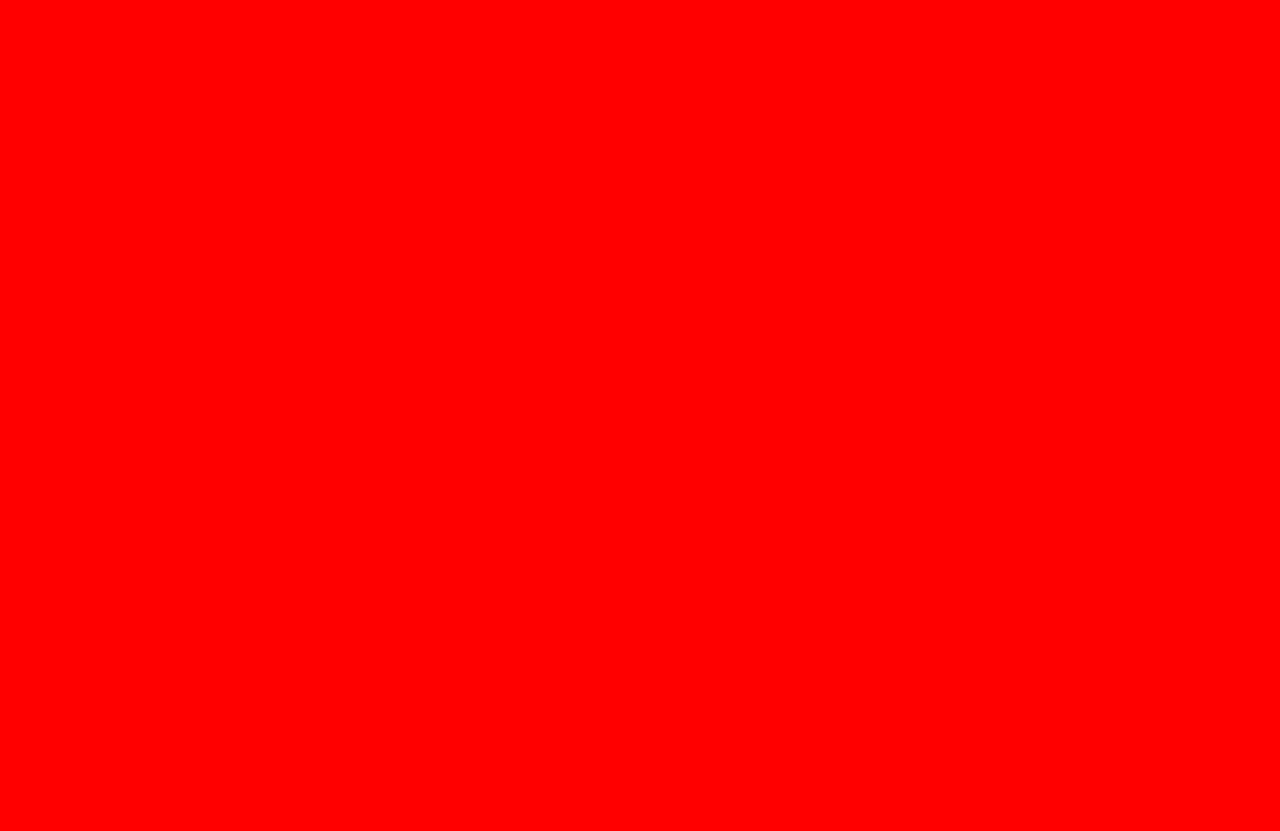
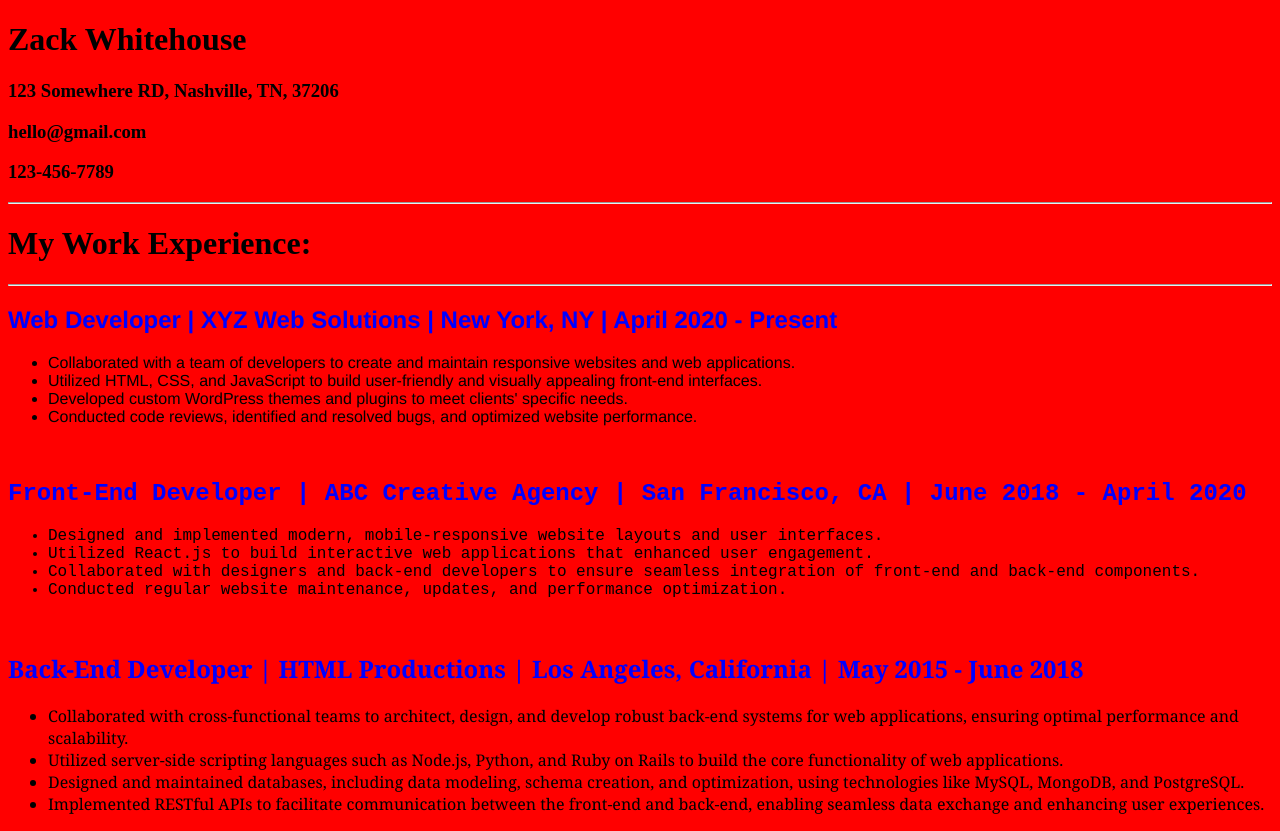
Before and after one commit to zwhitehouse/LAB-HTML-Resume, a plain HTML site: page index.html in a window 1280 px wide. Before the commit the page ends 800 px from the top, so only its background shows below. Drawn offline with Linux system fonts and the light colour scheme.

Commit message:
created all html

```diff
--- a/index.html
+++ b/index.html
@@ -7,6 +7,88 @@
   <link rel="stylesheet" href="main.css">
 </head>
 <body>
+  <h1>Zack Whitehouse</h1>
+  <h3>123 Somewhere RD, Nashville, TN, 37206</h3>
+  <h3>hello@gmail.com</h3>
+  <h3>123-456-7789</h3>
+
+  <hr/>
+
+  <h1>My Work Experience:</h1>
+
+  <hr/>
+
+  <article id="job-3">
+    <h2>Web Developer | XYZ Web Solutions | New York, NY | April 2020 - Present </h2>
+
+    <section id="job-3-description">
+    <ul>
+      <li>Collaborated with a team of developers to create and maintain responsive websites and web applications.
+      </li>
+
+      <li>Utilized HTML, CSS, and JavaScript to build user-friendly and visually appealing front-end interfaces.
+      </li>
+
+      <li>Developed custom WordPress themes and plugins to meet clients' specific needs.
+      </li>
+
+      <li>Conducted code reviews, identified and resolved bugs, and optimized website performance.
+      </li>
+    </ul>
+    </section>
+  </article>
+
+  <br/>
+
+  <article id="job-2">
+    <h2>Front-End Developer | ABC Creative Agency | San Francisco, CA | June 2018 - April 2020</h2>
+
+    <section id="job-2-description" >
+    <ul>
+      <li>Designed and implemented modern, mobile-responsive website layouts and user interfaces.
+      </li>
+
+      <li>Utilized React.js to build interactive web applications that enhanced user engagement.
+      </li>
+
+      <li>Collaborated with designers and back-end developers to ensure seamless integration of front-end and back-end components.
+      </li>
+
+      <li>Conducted regular website maintenance, updates, and performance optimization.
+      </li>
+
+    </ul>
+    </section>
+  </article>
+
+  <br/>
+
+  <article id="job-1">
+    <h2>Back-End Developer | HTML Productions | Los Angeles, California | May 2015 - June 2018</h2>
+
+
+  <section id="job-1-description">
+    <ul>
+      <li>Collaborated with cross-functional teams to architect, design, and develop robust back-end systems for web applications, ensuring optimal performance and scalability.
+      </li>
+
+      <li>Utilized server-side scripting languages such as Node.js, Python, and Ruby on Rails to build the core functionality of web applications.
+      </li>
+
+      <li>Designed and maintained databases, including data modeling, schema creation, and optimization, using technologies like MySQL, MongoDB, and PostgreSQL.
+      </li>
+
+      <li>Implemented RESTful APIs to facilitate communication between the front-end and back-end, enabling seamless data exchange and enhancing user experiences.
+      </li>
+
+    </ul>
+  </section>
+  </article>
+
+
+
+
+
 
   <script src="main.js"></script>
 </body>
--- a/main.css
+++ b/main.css
@@ -1,3 +1,19 @@
 body {
   background-color: red;
 }
+
+#job-1 {
+  font-family: 'Cambria', 'Cochin', Georgia, Times, 'Times New Roman', serif;
+}
+
+#job-2 {
+  font-family: 'Courier New', Courier, monospace;
+}
+
+#job-3 {
+  font-family: 'Franklin Gothic Medium', 'Arial Narrow', Arial, sans-serif;
+}
+
+h2 {
+  color: blue;
+}
```
